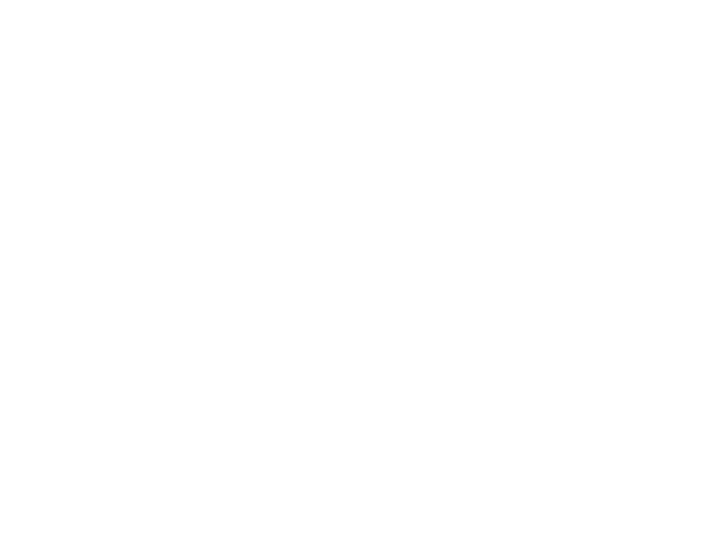
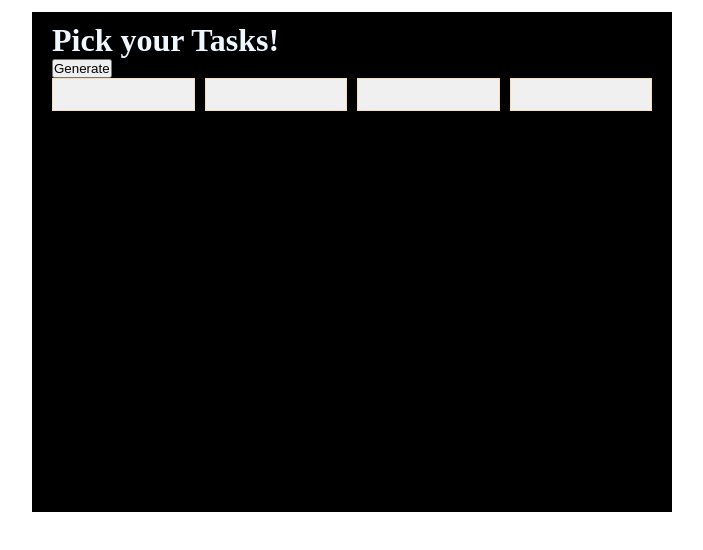
Before and after one commit to tmills0203/StudyTaskPicker, a plain HTML site: page index.html in a window 1280 px wide. Shown: the whole page, without its empty margins (288-991 px from the left). Drawn offline with Linux system fonts and the light colour scheme.

Commit message:
implement random task function

```diff
--- a/index.html
+++ b/index.html
@@ -3,7 +3,20 @@
   <head>
     <meta charset="UTF-8" />
     <meta name="viewport" content="width=device-width, initial-scale=1.0" />
+    <link rel="stylesheet" href="style.css" />
     <title>Study Task Picker</title>
   </head>
-  <body></body>
+  <body>
+    <div id="taskPicker_container">
+      <h1>Pick your Tasks!</h1>
+      <button id="btn" onclick="taskBtn()">Generate</button>
+      <section id="tasks">
+        <div id="taskOne" class="task"></div>
+        <div id="taskTwo" class="task"></div>
+        <div id="taskThree" class="task"></div>
+        <div id="taskFour" class="task"></div>
+      </section>
+    </div>
+    <script src="script.js"></script>
+  </body>
 </html>
--- a/script.js
+++ b/script.js
@@ -0,0 +1,26 @@
+// when btn is pressed, display tasks
+const tasksArr = [
+  "medical coding",
+  "programming",
+  "Network+",
+  "personal growth",
+];
+
+let btn = document.getElementById("btn");
+
+// grab all task
+let tasks = document.querySelectorAll(".task");
+console.log(tasks);
+
+// each task is random
+function randomTask() {
+  // get random
+  let result = tasksArr[Math.floor(Math.random() * tasksArr.length)];
+  return String(result);
+}
+
+function taskBtn() {
+  tasks.forEach((task) => {
+    task.textContent = randomTask();
+  });
+}
--- a/style.css
+++ b/style.css
@@ -0,0 +1,33 @@
+* {
+  box-sizing: border-box;
+  margin: 0;
+  padding: 0;
+}
+
+#taskPicker_container {
+  color: aliceblue;
+  background-color: black;
+  width: 50%;
+  margin: 12px auto;
+  height: 500px;
+  padding: 10px 20px;
+  flex-direction: row;
+}
+
+/* tasks */
+#tasks {
+  display: flex;
+  gap: 10px;
+}
+.task {
+  color: black;
+  padding: 6px 11px;
+
+  border: 1px solid wheat;
+  flex: 1 1 0;
+  min-height: 0;
+
+  height: 33px;
+  overflow: hidden;
+  background-color: #f0f0f0;
+}
```
